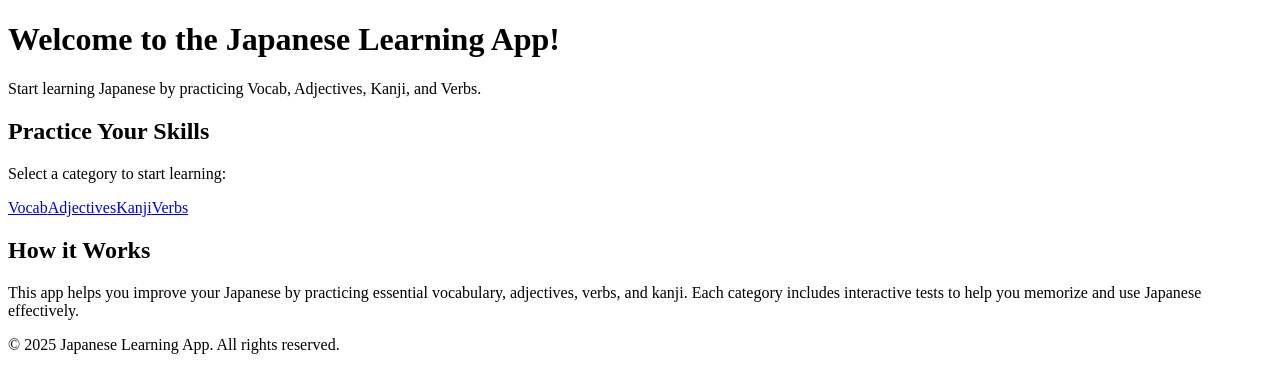
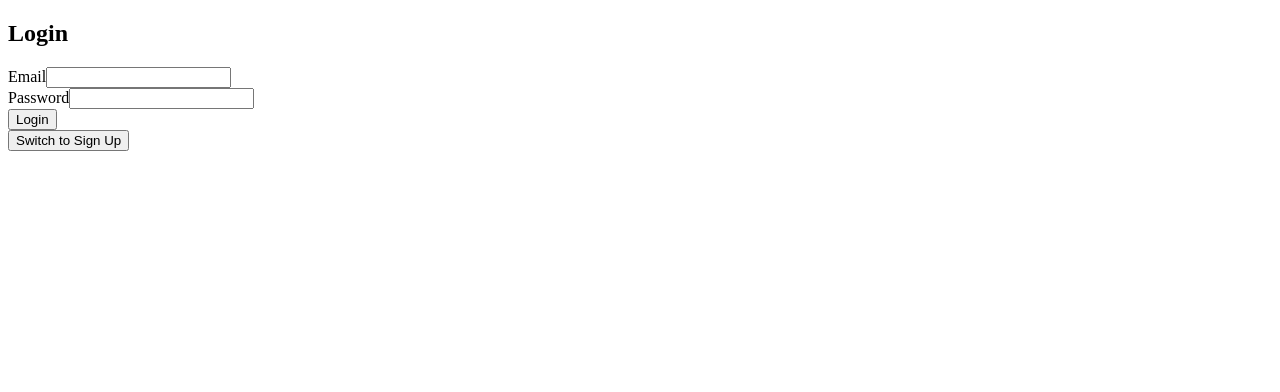
Before and after one commit to Ajinkya-Divekar/JapaneseLearner, a React (Vite) app: page / in a window 1280 px wide. Shown: the top 392 px of the page. Built offline with nearby package versions, Linux system fonts and the light colour scheme.

Commit message:
Basic Login form, use routes for now to navigate

```diff
--- a/src/App.jsx
+++ b/src/App.jsx
@@ -6,6 +6,7 @@ import { useEffect } from "react";
 import vocab from "./data/vocab.json";
 import Verb from "./components/Verbs";
 import Homepage from "./components/Homepage";
+import AuthPage from "./components/AuthForm";
 
 function App() {
   useEffect(() => {
@@ -20,7 +21,8 @@ function App() {
   return (
     <>
       <Routes>
-        <Route path="/" element={<Homepage />} />
+        <Route path="/" element={<AuthPage />} />
+        <Route path="/home" element={<Homepage />} />
         <Route path="/vocab" element={<Vocab />} />
         <Route path="/adjectives" element={<Adjectives />} />
         <Route path="/kanji" element={<Kanji />} />
--- /dev/null
+++ b/src/components/Authform.jsx
@@ -0,0 +1,65 @@
+import React, { useState } from "react";
+
+const AuthPage = () => {
+  const [isLogin, setIsLogin] = useState(true); // State to toggle between login and signup
+  const [email, setEmail] = useState("");
+  const [password, setPassword] = useState("");
+  const [name, setName] = useState("");
+
+  // Handle form submissions
+  const handleSubmit = (e) => {
+    e.preventDefault();
+    if (isLogin) {
+      // Handle login logic here
+      console.log("Logging in with:", email, password);
+    } else {
+      // Handle signup logic here
+      console.log("Signing up with:", name, email, password);
+    }
+  };
+
+  return (
+    <div>
+      <h2>{isLogin ? "Login" : "Sign Up"}</h2>
+
+      <form onSubmit={handleSubmit}>
+        {!isLogin && (
+          <div>
+            <label>Name</label>
+            <input
+              type="text"
+              value={name}
+              onChange={(e) => setName(e.target.value)}
+              required
+            />
+          </div>
+        )}
+        <div>
+          <label>Email</label>
+          <input
+            type="email"
+            value={email}
+            onChange={(e) => setEmail(e.target.value)}
+            required
+          />
+        </div>
+        <div>
+          <label>Password</label>
+          <input
+            type="password"
+            value={password}
+            onChange={(e) => setPassword(e.target.value)}
+            required
+          />
+        </div>
+        <button type="submit">{isLogin ? "Login" : "Sign Up"}</button>
+      </form>
+
+      <button onClick={() => setIsLogin(!isLogin)}>
+        {isLogin ? "Switch to Sign Up" : "Switch to Login"}
+      </button>
+    </div>
+  );
+};
+
+export default AuthPage;
```
